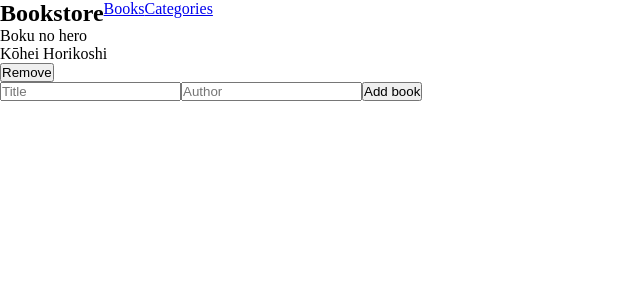
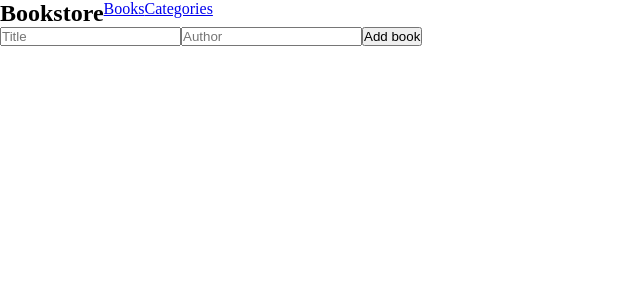
Before and after one commit to NicolasAndrehh/Bookstore, a React (Create React App) app: page / in a window 1280 px wide. Shown: the top 300 px of the page, without its empty margins (0-640 px from the left). Built offline with nearby package versions, Linux system fonts and the light colour scheme.

Commit message:
Add booklist reducers into component

```diff
--- a/src/components/addBookForm.jsx
+++ b/src/components/addBookForm.jsx
@@ -1,14 +1,19 @@
-import PropTypes from 'prop-types';
 import { useState } from 'react';
+import { useDispatch } from 'react-redux';
+// eslint-disable-next-line import/no-extraneous-dependencies
+import { v4 as uuid } from 'uuid';
+import { addBook } from '../redux/booklist/booklistSlice';
 
-const AddBookForm = ({ booklist, setBooklist }) => {
+const AddBookForm = () => {
   const [title, setTitle] = useState('');
   const [author, setAuthor] = useState('');
+  const dispatch = useDispatch();
 
   const handleSubmit = (e) => {
     e.preventDefault();
-    const id = booklist.length;
-    setBooklist([...booklist, { title, author, id }]);
+    const id = uuid();
+    console.log(id);
+    dispatch(addBook({ title, author, id }));
     setTitle('');
     setAuthor('');
   };
@@ -22,15 +27,4 @@ const AddBookForm = ({ booklist, setBooklist }) => {
   );
 };
 
-AddBookForm.propTypes = {
-
-  booklist: PropTypes.arrayOf(PropTypes.shape({
-    title: PropTypes.string.isRequired,
-    author: PropTypes.string.isRequired,
-    id: PropTypes.number.isRequired,
-  })).isRequired,
-
-  setBooklist: PropTypes.func.isRequired,
-};
-
 export default AddBookForm;
--- a/src/components/book.jsx
+++ b/src/components/book.jsx
@@ -1,17 +1,24 @@
 import React from 'react';
 import PropTypes from 'prop-types';
+import { useDispatch } from 'react-redux';
+import { removeBook } from '../redux/booklist/booklistSlice';
 
-const Book = ({ title, author }) => (
-  <div className="book-container">
-    <p>{title}</p>
-    <p>{author}</p>
-    <button type="button">Remove</button>
-  </div>
-);
+const Book = ({ title, author, id }) => {
+  const dispatch = useDispatch();
+
+  return (
+    <div className="book-container">
+      <p>{title}</p>
+      <p>{author}</p>
+      <button type="button" onClick={() => dispatch(removeBook(id))}>Remove</button>
+    </div>
+  );
+};
 
 Book.propTypes = {
   title: PropTypes.string.isRequired,
   author: PropTypes.string.isRequired,
+  id: PropTypes.string.isRequired,
 };
 
 export default Book;
--- a/src/components/booklist.jsx
+++ b/src/components/booklist.jsx
@@ -1,21 +1,17 @@
-import { useState } from 'react';
+import { useSelector } from 'react-redux';
 import AddBookForm from './addBookForm';
 import Book from './book';
 
 const Booklist = () => {
-  const [booklist, setBooklist] = useState([{
-    title: 'Boku no hero',
-    author: 'Kōhei Horikoshi',
-    id: 0,
-  }]);
+  const booklist = useSelector((state) => state.booklist.value);
 
   return (
     <section className="booklist-section">
       {booklist.map((book) => (
-        <Book key={book.id} title={book.title} author={book.author} />
+        <Book key={book.id} title={book.title} author={book.author} id={book.id} />
       ))}
 
-      <AddBookForm booklist={booklist} setBooklist={setBooklist} />
+      <AddBookForm />
     </section>
   );
 };
```
